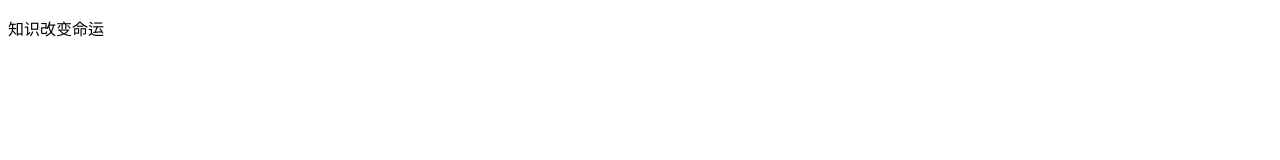
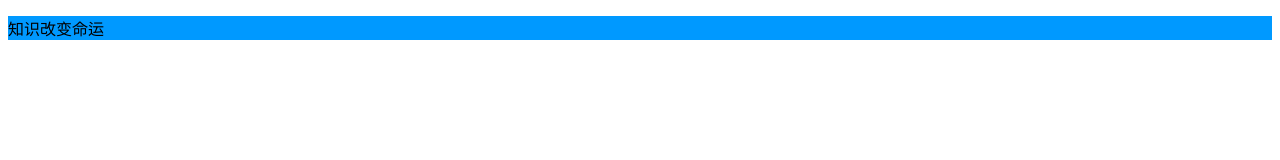
Before and after one commit to liuxinhe123/myproject73, a plain HTML site: page index.html in a window 1280 px wide. Drawn offline with Linux system fonts and the light colour scheme.

Commit message:
新建css/style.css p选择器

```diff
--- /dev/null
+++ b/css/style.css
@@ -0,0 +1,3 @@
+p{
+    background: #09f;
+}
--- a/index.html
+++ b/index.html
@@ -4,6 +4,7 @@
     <meta charset="UTF-8">
     <meta name="viewport" content="width=device-width, initial-scale=1.0">
     <title>Document</title>
+    <link rel="stylesheet" href="css/style.css">
 </head>
 <body>
     <p>知识改变命运</p>
```
